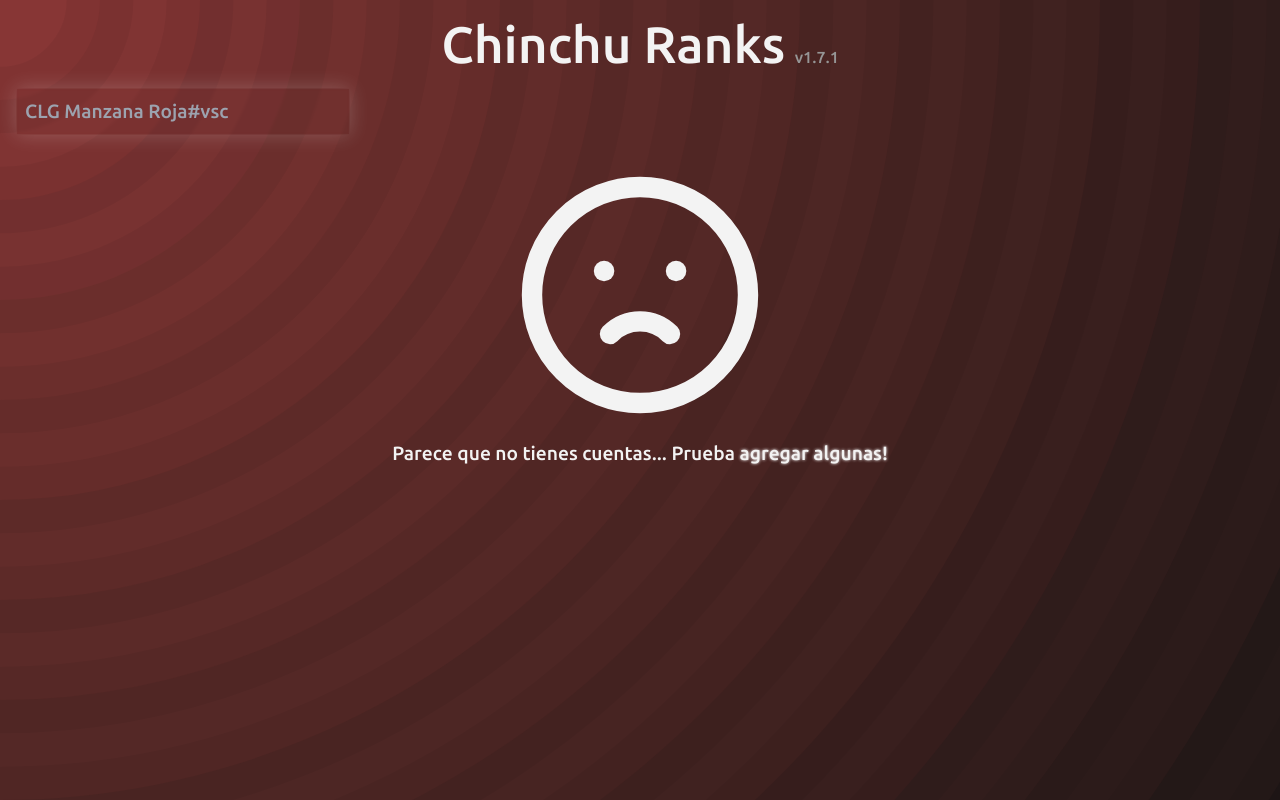
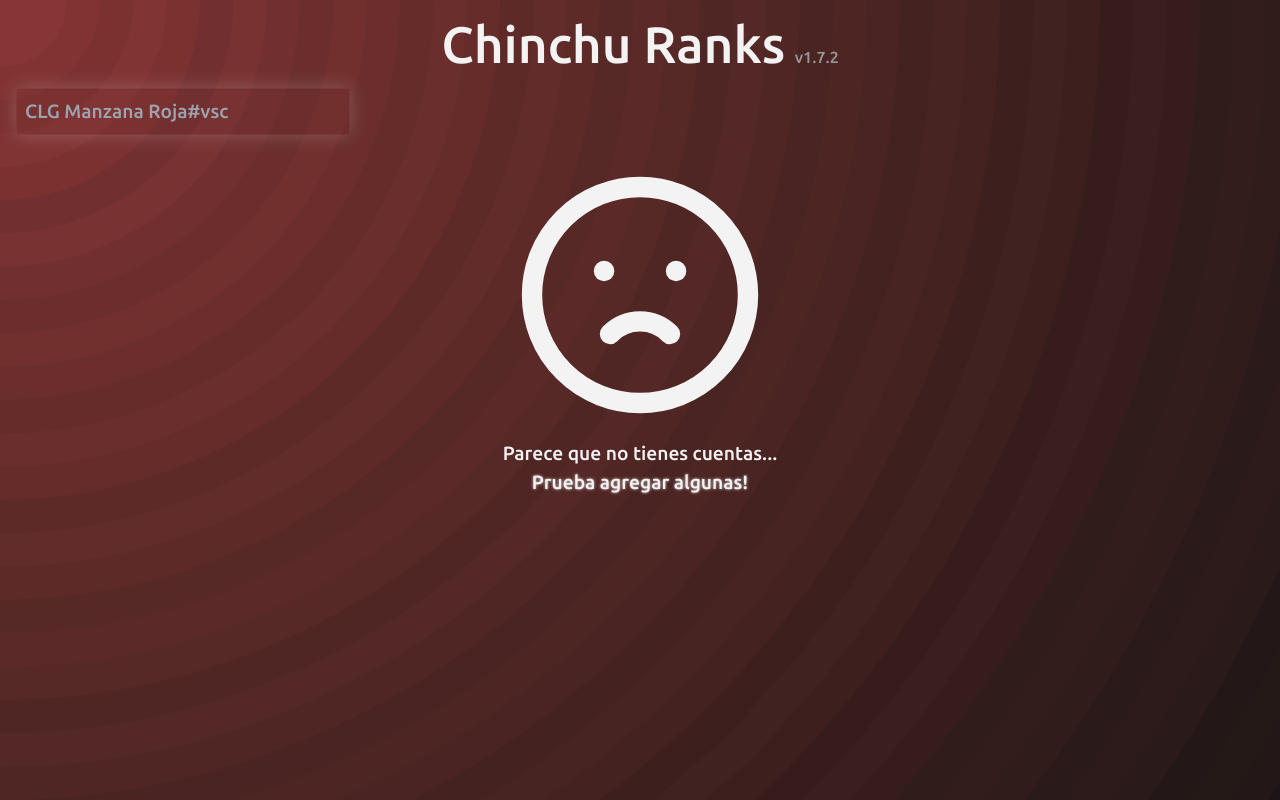
Before and after one commit to axelcy/valo-ranks, a React (Vite) app: page / in a window 1280 px wide. Built offline with nearby package versions, Linux system fonts and the light colour scheme.

Commit message:
v1.7.2 - agregar cuentas text

```diff
--- a/src/pages/Home.jsx
+++ b/src/pages/Home.jsx
@@ -45,7 +45,8 @@ function Home() {
                     )) :
                     <div className="no-accounts-container">
                         <SadFace />
-                        <p className="no-accounts-msg">Parece que no tienes cuentas... Prueba <span onClick={setMappedAccounts}>agregar algunas!</span></p>
+                        <p className="no-accounts-msg">Parece que no tienes cuentas...</p>
+                        <p className="no-accounts-msg agregar-cuentas" onClick={setMappedAccounts}>Prueba agregar algunas!</p>
                     </div>
                 }
             </section>
--- a/src/pages/styles/Home.css
+++ b/src/pages/styles/Home.css
@@ -58,18 +58,19 @@ main{
     display: flex;
     flex-direction: column;
     justify-content: center;
+    align-items: center;
 }
 .no-accounts-msg{
     font-size: 1.2rem;
 }
 
-.no-accounts-msg > span{
+.agregar-cuentas{
     cursor: pointer;
-    filter: drop-shadow(0 0 .1rem white);
+    filter: drop-shadow(0 0 .1rem rgba(255, 255, 255, .75));
     transition: all .1s ease-out;
 }
 
-.no-accounts-msg > span:hover{
+.agregar-cuentas:hover{
     /* transform: scale(1.25); */
     font-size: 1.5em;
 }
```
Also changed, not shown: 1 other file (tests, documents, lock files or other folders).
